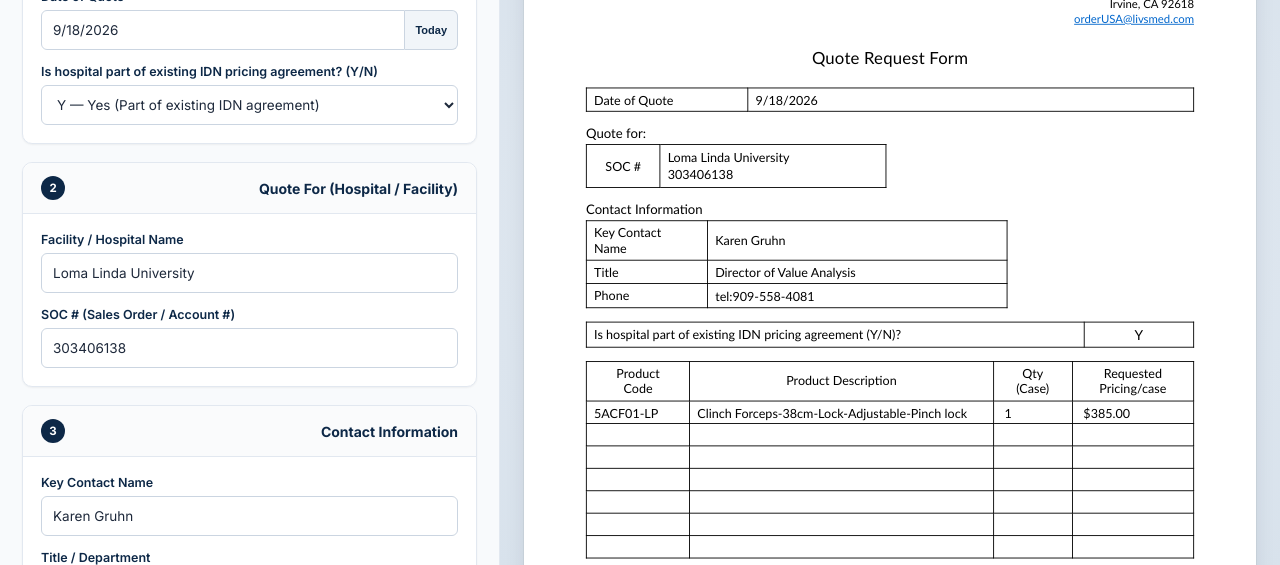
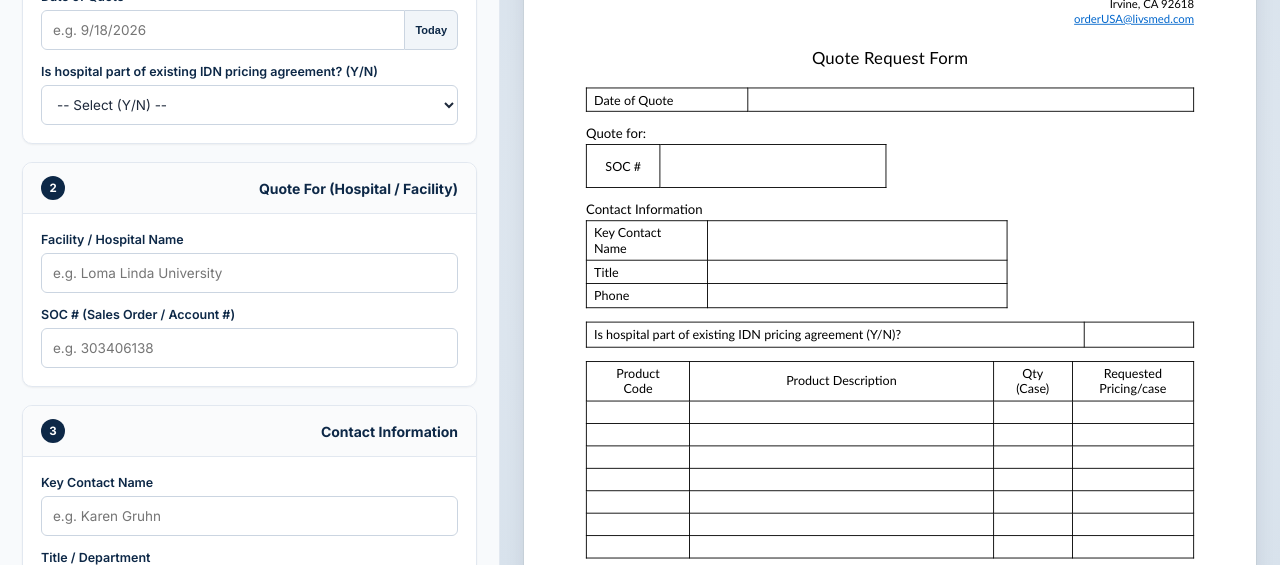
Before and after one commit to youngjk9-yz/Livsmed, a website built with Vite: page index.html in a window 1280 px wide. Shown: the part 235-800 px from the top of the page. Built offline with nearby package versions, Linux system fonts and the light colour scheme.

Commit message:
Initialize website with all entries blank on first load

```diff
--- a/index.html
+++ b/index.html
@@ -77,7 +77,7 @@
                 <div class="form-group">
                   <label for="input-quote-date">Date of Quote</label>
                   <div class="input-with-action">
-                    <input type="text" id="input-quote-date" placeholder="e.g. 9/18/2026" value="9/18/2026" />
+                    <input type="text" id="input-quote-date" placeholder="e.g. 9/18/2026" value="" />
                     <button type="button" id="btn-set-today" class="btn-input-addon" title="Set to today's date">Today</button>
                   </div>
                 </div>
@@ -85,8 +85,8 @@
                 <div class="form-group">
                   <label for="input-idn-agreement">Is hospital part of existing IDN pricing agreement? (Y/N)</label>
                   <select id="input-idn-agreement" class="form-select">
-                    <option value="">-- Select (Y/N) --</option>
-                    <option value="Y" selected>Y — Yes (Part of existing IDN agreement)</option>
+                    <option value="" selected>-- Select (Y/N) --</option>
+                    <option value="Y">Y — Yes (Part of existing IDN agreement)</option>
                     <option value="N">N — No (Standard pricing)</option>
                   </select>
                 </div>
@@ -102,11 +102,11 @@
               <div class="form-card-body">
                 <div class="form-group">
                   <label for="input-customer-name">Facility / Hospital Name</label>
-                  <input type="text" id="input-customer-name" placeholder="e.g. Loma Linda University" value="Loma Linda University" />
+                  <input type="text" id="input-customer-name" placeholder="e.g. Loma Linda University" value="" />
                 </div>
                 <div class="form-group">
                   <label for="input-soc-number">SOC # (Sales Order / Account #)</label>
-                  <input type="text" id="input-soc-number" placeholder="e.g. 303406138" value="303406138" />
+                  <input type="text" id="input-soc-number" placeholder="e.g. 303406138" value="" />
                 </div>
               </div>
             </section>
@@ -120,15 +120,15 @@
               <div class="form-card-body">
                 <div class="form-group">
                   <label for="input-contact-name">Key Contact Name</label>
-                  <input type="text" id="input-contact-name" placeholder="e.g. Karen Gruhn" value="Karen Gruhn" />
+                  <input type="text" id="input-contact-name" placeholder="e.g. Karen Gruhn" value="" />
                 </div>
                 <div class="form-group">
                   <label for="input-contact-title">Title / Department</label>
-                  <input type="text" id="input-contact-title" placeholder="e.g. Director of Value Analysis" value="Director of Value Analysis" />
+                  <input type="text" id="input-contact-title" placeholder="e.g. Director of Value Analysis" value="" />
                 </div>
                 <div class="form-group">
                   <label for="input-contact-phone">Phone Number</label>
-                  <input type="text" id="input-contact-phone" placeholder="e.g. tel:909-558-4081" value="tel:909-558-4081" />
+                  <input type="text" id="input-contact-phone" placeholder="e.g. tel:909-558-4081" value="" />
                 </div>
               </div>
             </section>
@@ -191,15 +191,15 @@
               <div class="form-card-body">
                 <div class="form-group">
                   <label for="input-rep-name">Sales Rep Name</label>
-                  <input type="text" id="input-rep-name" placeholder="e.g. Gerry Giuliano" value="Gerry Giuliano" />
+                  <input type="text" id="input-rep-name" placeholder="e.g. Gerry Giuliano" value="" />
                 </div>
                 <div class="form-group">
                   <label for="input-rep-email">Email Address</label>
-                  <input type="email" id="input-rep-email" placeholder="e.g. Gerry_giuliano@livsmed.com" value="Gerry_giuliano@livsmed.com" />
+                  <input type="email" id="input-rep-email" placeholder="e.g. Gerry_giuliano@livsmed.com" value="" />
                 </div>
                 <div class="form-group">
                   <label for="input-rep-phone">Phone Number</label>
-                  <input type="text" id="input-rep-phone" placeholder="e.g. 908 328 2809" value="908 328 2809" />
+                  <input type="text" id="input-rep-phone" placeholder="e.g. 908 328 2809" value="" />
                 </div>
               </div>
             </section>
@@ -273,7 +273,7 @@
                     <tbody>
                       <tr>
                         <td class="cell-label date-label-cell">Date of Quote</td>
-                        <td class="cell-val date-val-cell" id="preview-quote-date">9/18/2026</td>
+                        <td class="cell-val date-val-cell" id="preview-quote-date"></td>
                       </tr>
                     </tbody>
                   </table>
@@ -287,8 +287,8 @@
                       <tr>
                         <td class="cell-label soc-label-cell">SOC #</td>
                         <td class="cell-val soc-val-cell">
-                          <div id="preview-customer-name" class="soc-customer-line">Loma Linda University</div>
-                          <div id="preview-soc-number" class="soc-number-line">303406138</div>
+                          <div id="preview-customer-name" class="soc-customer-line"></div>
+                          <div id="preview-soc-number" class="soc-number-line"></div>
                         </td>
                       </tr>
                     </tbody>
@@ -302,15 +302,15 @@
                     <tbody>
                       <tr>
                         <td class="cell-label contact-label-cell">Key Contact<br>Name</td>
-                        <td class="cell-val contact-val-cell" id="preview-contact-name">Karen Gruhn</td>
+                        <td class="cell-val contact-val-cell" id="preview-contact-name"></td>
                       </tr>
                       <tr>
                         <td class="cell-label contact-label-cell">Title</td>
-                        <td class="cell-val contact-val-cell" id="preview-contact-title">Director of Value Analysis</td>
+                        <td class="cell-val contact-val-cell" id="preview-contact-title"></td>
                       </tr>
                       <tr>
                         <td class="cell-label contact-label-cell">Phone</td>
-                        <td class="cell-val contact-val-cell" id="preview-contact-phone">tel:909-558-4081</td>
+                        <td class="cell-val contact-val-cell" id="preview-contact-phone"></td>
                       </tr>
                     </tbody>
                   </table>
@@ -324,7 +324,7 @@
                         <td class="cell-label idn-label-cell">
                           Is hospital part of existing IDN pricing agreement (Y/N)?
                         </td>
-                        <td class="cell-val idn-val-cell" id="preview-idn-agreement">Y</td>
+                        <td class="cell-val idn-val-cell" id="preview-idn-agreement"></td>
                       </tr>
                     </tbody>
                   </table>
@@ -362,17 +362,15 @@
                     <tbody>
                       <tr>
                         <td class="cell-label rep-label-cell">Name</td>
-                        <td class="cell-val rep-val-cell" id="preview-rep-name">Gerry Giuliano</td>
+                        <td class="cell-val rep-val-cell" id="preview-rep-name"></td>
                       </tr>
                       <tr>
                         <td class="cell-label rep-label-cell">Email Address</td>
-                        <td class="cell-val rep-val-cell" id="preview-rep-email">
-                          <a href="mailto:Gerry_giuliano@livsmed.com">Gerry_giuliano@livsmed.com</a>
-                        </td>
+                        <td class="cell-val rep-val-cell" id="preview-rep-email"></td>
                       </tr>
                       <tr>
                         <td class="cell-label rep-label-cell">Phone</td>
-                        <td class="cell-val rep-val-cell" id="preview-rep-phone">908 328 2809</td>
+                        <td class="cell-val rep-val-cell" id="preview-rep-phone"></td>
                       </tr>
                     </tbody>
                   </table>
--- a/src/main.js
+++ b/src/main.js
@@ -6,26 +6,26 @@
 // State Management
 // ============================================================================
 
-const SAMPLE_DATA = {
-  quoteDate: '9/18/2026',
-  customerName: 'Loma Linda University',
-  socNumber: '303406138',
-  contactName: 'Karen Gruhn',
-  contactTitle: 'Director of Value Analysis',
-  contactPhone: 'tel:909-558-4081',
-  idnAgreement: 'Y',
+const EMPTY_STATE = {
+  quoteDate: '',
+  customerName: '',
+  socNumber: '',
+  contactName: '',
+  contactTitle: '',
+  contactPhone: '',
+  idnAgreement: '',
   products: [
     {
-      code: '5ACF01-LP',
-      description: 'Clinch Forceps-38cm-Lock-Adjustable-Pinch lock',
-      qty: '1',
-      price: '$385.00'
+      code: '',
+      description: '',
+      qty: '',
+      price: ''
     }
   ],
   comments: '',
-  repName: 'Gerry Giuliano',
-  repEmail: 'Gerry_giuliano@livsmed.com',
-  repPhone: '908 328 2809'
+  repName: '',
+  repEmail: '',
+  repPhone: ''
 };
 
 const QTY_OPTIONS = [
@@ -34,7 +34,7 @@
 ];
 
 let state = {
-  ...JSON.parse(JSON.stringify(SAMPLE_DATA)),
+  ...JSON.parse(JSON.stringify(EMPTY_STATE)),
   zoomLevel: 1.0,
   catalog: getProductCatalog()
 };
@@ -220,35 +220,11 @@
   });
 
   // Clear Form - Clears ALL entries across all sections
-  if (dom.btnLoadSample) {
-    dom.btnLoadSample.addEventListener('click', () => {
-      state = {
-        ...state,
-        ...JSON.parse(JSON.stringify(SAMPLE_DATA))
-      };
-      populateFormFields();
-      renderProductRows();
-      updateLivePreview();
-      showToast('Loaded Loma Linda University quote sample', 'success');
-    });
-  }
-
   dom.btnClearForm.addEventListener('click', () => {
-    state.quoteDate = '';
-    state.customerName = '';
-    state.socNumber = '';
-    state.contactName = '';
-    state.contactTitle = '';
-    state.contactPhone = '';
-    state.idnAgreement = '';
-    state.products = [
-      { code: '', description: '', qty: '', price: '' }
-    ];
-    state.comments = '';
-    state.repName = '';
-    state.repEmail = '';
-    state.repPhone = '';
-
+    state = {
+      ...state,
+      ...JSON.parse(JSON.stringify(EMPTY_STATE))
+    };
     populateFormFields();
     renderProductRows();
     updateLivePreview();
```
